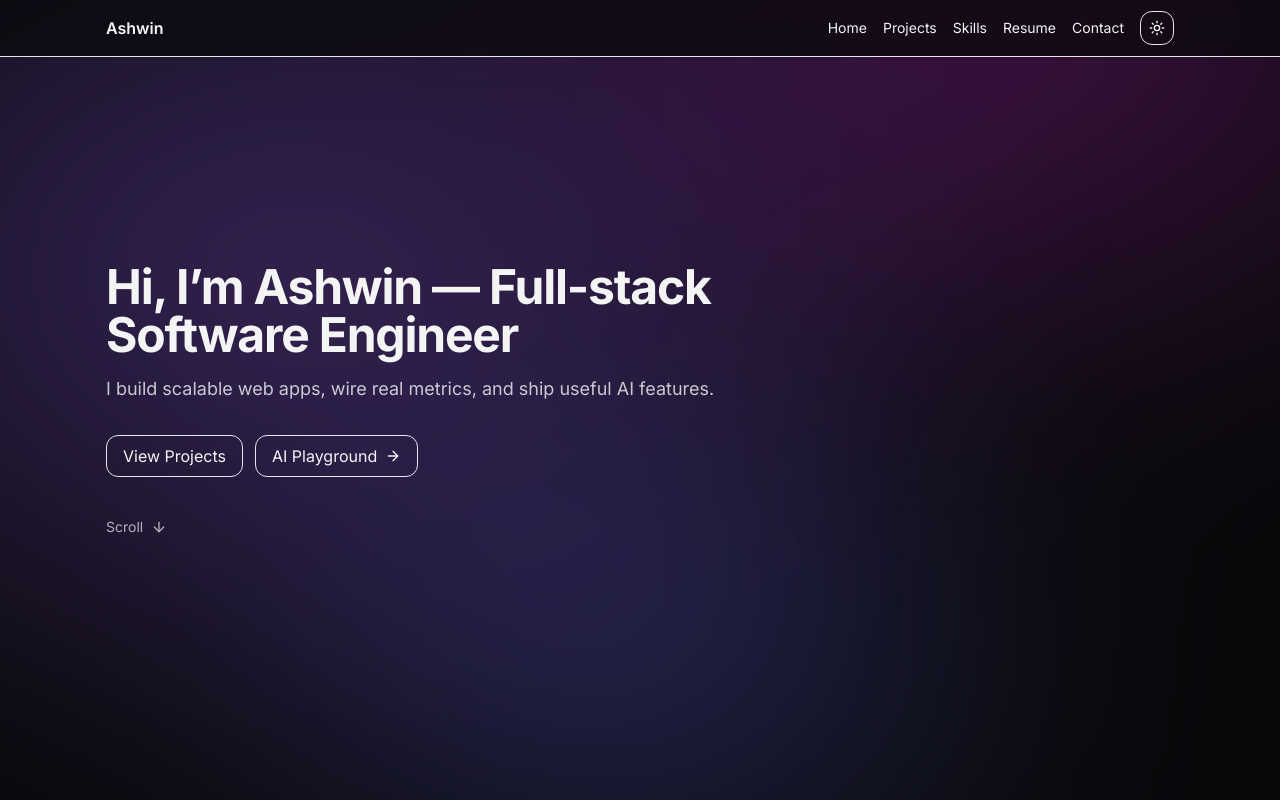
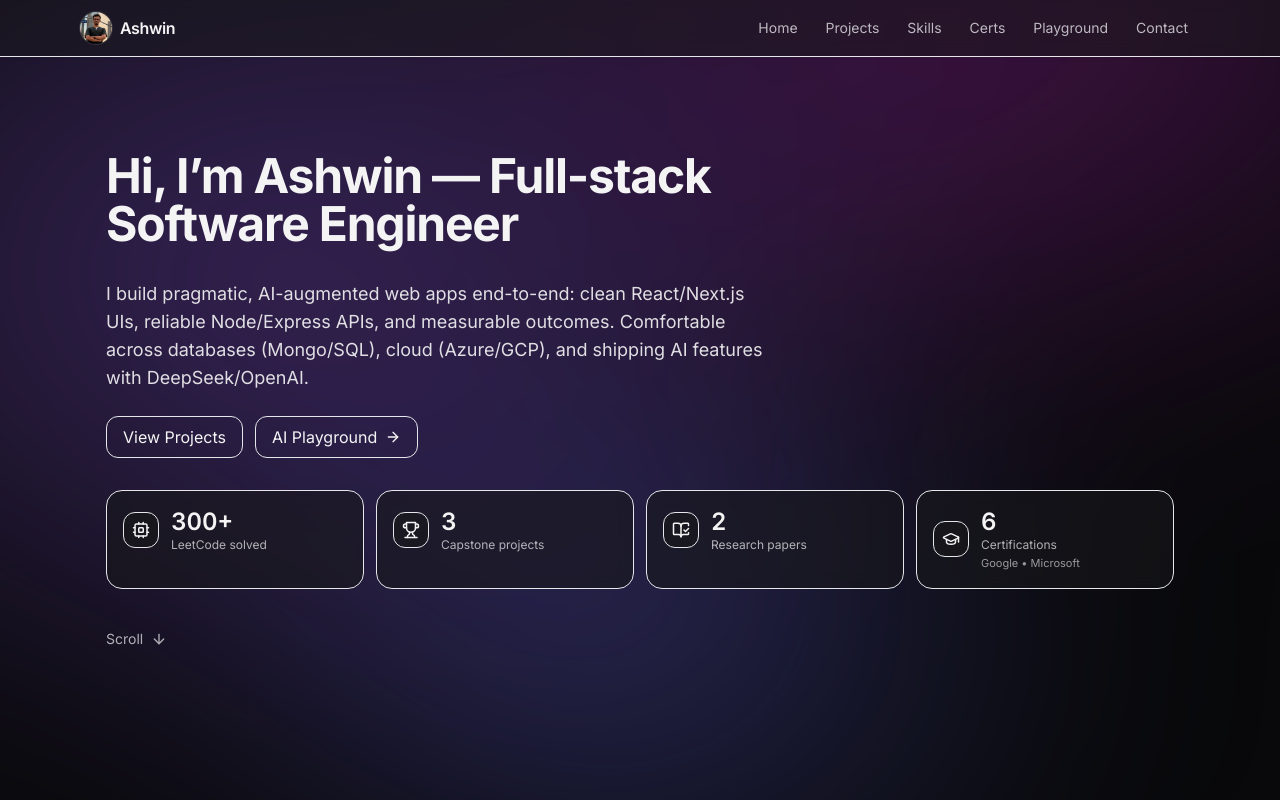
Before and after one commit to Ashking07/Ashwin-portfolio, a Next.js app: page / in a window 1280 px wide. Built offline with nearby package versions, Linux system fonts and the light colour scheme.

Commit message:
Improved Landing page

```diff
--- a/app/layout.tsx
+++ b/app/layout.tsx
@@ -4,6 +4,7 @@ import { Inter } from 'next/font/google'
 import Header from '@/components/Header'
 import Footer from '@/components/Footer'
 import { ThemeProvider } from '@/components/ThemeProvider'
+import Navbar from '@/components/NavBar'
 
 const inter = Inter({ subsets: ['latin'] })
 
@@ -19,7 +20,8 @@ return (
 <html lang="en" suppressHydrationWarning>
 <body className={`${inter.className} bg-white text-gray-900 dark:bg-zinc-950 dark:text-zinc-100`}>
 <ThemeProvider>
-<Header />
+{/* <Header /> */}
+ <Navbar />
 <main className="container mx-auto px-4 py-10">{children}</main>
 {/* <Footer /> */}
 </ThemeProvider>
--- a/app/page.tsx
+++ b/app/page.tsx
@@ -11,6 +11,7 @@ import UrlTagger from '@/components/UrlTagger'
 import ContactCard from '@/components/ContactCard'
 import ProjectsGrid from '@/components/ProjectsGrid'
 import Footer from '@/components/Footer'
+import HeroStats from '@/components/HeroStats'
 const AIChat = dynamic(() => import('@/components/AIChat'), { ssr: false })
 
 export default function HomePage() {
@@ -22,20 +23,29 @@ export default function HomePage() {
       <Section
   id="hero"
   headline={`Hi, I’m Ashwin — Full-stack\nSoftware Engineer`}
-        className="snap-section"
-        sub="I build scalable web apps, wire real metrics, and ship useful AI features."
+  sub={undefined}
 >
-        <div className="mt-6 flex gap-3">
-          <a className="px-4 py-2 rounded-xl border" href="#projects">
+  {/* About me */}
+  <p className="max-w-2xl text-lg opacity-90">
+    I build pragmatic, AI-augmented web apps end-to-end: clean React/Next.js UIs, reliable Node/Express
+    APIs, and measurable outcomes. Comfortable across databases (Mongo/SQL), cloud (Azure/GCP),
+    and shipping AI features with DeepSeek/OpenAI.
+  </p>
+
+  {/* CTAs */}
+  <div className="mt-6 flex flex-wrap gap-3">
+    <a className="px-4 py-2 rounded-xl border hover:shadow-sm transition" href="#projects">
       View Projects
     </a>
-          <a
-            className="px-4 py-2 rounded-xl border inline-flex items-center gap-2"
-            href="#playground"
-          >
+    <a className="px-4 py-2 rounded-xl border inline-flex items-center gap-2 hover:shadow-sm transition" href="#playground">
       AI Playground <ArrowRight size={16} />
     </a>
   </div>
+
+  {/* Stats rail */}
+  <HeroStats />
+
+  {/* Subtle “scroll” affordance */}
   <div className="mt-10 hidden md:flex items-center gap-2 text-sm opacity-70">
     <span>Scroll</span>
     <ArrowDown size={16} />
--- a/components/AIChat.tsx
+++ b/components/AIChat.tsx
@@ -5,6 +5,7 @@ import { createPortal } from 'react-dom'
 import { AnimatePresence, motion } from 'framer-motion'
 
 const HIDE_ON_IDS = [
+  'hero',
   'projects',          // Featured Projects
   'certs',    // Research & Certifications (rename if your id differs)
   'footer',            // if you used <Section id="footer" ...>
--- /dev/null
+++ b/components/AvatarThumb.tsx
@@ -0,0 +1,30 @@
+'use client'
+
+import Image from 'next/image'
+import { useState } from 'react'
+
+export default function AvatarThumb({ src, alt }: { src: string; alt: string }) {
+  const [ok, setOk] = useState(true)
+
+  if (!ok) {
+    return (
+      <span className="grid h-8 w-8 place-items-center rounded-full bg-zinc-200 text-[12px] font-bold text-zinc-700 ring-1 ring-black/5 dark:bg-zinc-800 dark:text-zinc-200 dark:ring-white/10">
+        AK
+      </span>
+    )
+  }
+
+  return (
+    <span className="relative h-8 w-8 overflow-hidden rounded-full ring-1 ring-black/5 dark:ring-white/10">
+      <Image
+        src={src}
+        alt={alt}
+        fill
+        sizes="32px"
+        priority
+        className="object-cover"
+        onError={() => setOk(false)}
+      />
+    </span>
+  )
+}
--- /dev/null
+++ b/components/HeroStats.tsx
@@ -0,0 +1,62 @@
+'use client'
+
+import { motion } from 'framer-motion'
+import { Trophy, GraduationCap, BookOpenCheck, Cpu } from 'lucide-react'
+import resume from '@/content/data/resume.json'
+import stats from '@/content/data/hero-stats.json'
+
+const tiles = (certCount: number) => [
+  {
+    label: 'LeetCode solved',
+    value: `${stats.leetcode}+`,
+    icon: <Cpu size={18} />,
+  },
+  {
+    label: 'Capstone projects',
+    value: stats.capstones,
+    icon: <Trophy size={18} />,
+  },
+  {
+    label: 'Research papers',
+    value: stats.papers,
+    icon: <BookOpenCheck size={18} />,
+  },
+  {
+    label: 'Certifications',
+    value: certCount,
+    sub: 'Google • Microsoft',
+    icon: <GraduationCap size={18} />,
+  },
+]
+
+export default function HeroStats() {
+  const certCount = Array.isArray((resume as any).certifications)
+    ? (resume as any).certifications.length
+    : 0
+
+  return (
+    <div className="mt-8 grid w-full gap-3 sm:grid-cols-2 lg:grid-cols-4">
+      {tiles(certCount).map((t, i) => (
+        <motion.div
+          key={t.label}
+          initial={{ opacity: 0, y: 12, scale: 0.98 }}
+          whileInView={{ opacity: 1, y: 0, scale: 1 }}
+          viewport={{ once: true, amount: 0.6 }}
+          transition={{ type: 'spring', stiffness: 220, damping: 26, delay: i * 0.04 }}
+          className="rounded-2xl border bg-white/70 dark:bg-zinc-900/60 backdrop-blur p-4"
+        >
+          <div className="flex items-center gap-3">
+            <div className="grid h-9 w-9 place-items-center rounded-xl border bg-white/70 dark:bg-zinc-900/60">
+              {t.icon}
+            </div>
+            <div>
+              <div className="text-2xl font-semibold tabular-nums leading-tight">{t.value}</div>
+              <div className="text-xs opacity-70">{t.label}</div>
+              {t.sub && <div className="mt-0.5 text-[11px] opacity-60">{t.sub}</div>}
+            </div>
+          </div>
+        </motion.div>
+      ))}
+    </div>
+  )
+}
--- /dev/null
+++ b/components/Navbar.tsx
@@ -0,0 +1,60 @@
+'use client'
+
+import { useEffect, useState } from 'react'
+import Link from 'next/link'
+import Image from 'next/image'
+import AvatarThumb from './AvatarThumb'
+
+const links = [
+  { href: '#hero', label: 'Home' },
+  { href: '#projects', label: 'Projects' },
+  { href: '#skills', label: 'Skills' },
+  { href: '#certs', label: 'Certs' },
+  { href: '#playground', label: 'Playground' },
+  { href: '#contact', label: 'Contact' },
+]
+
+
+export default function Navbar() {
+  const [scrolled, setScrolled] = useState(false)
+
+  useEffect(() => {
+    const onScroll = () => setScrolled(window.scrollY > 8)
+    onScroll()
+    window.addEventListener('scroll', onScroll, { passive: true })
+    return () => window.removeEventListener('scroll', onScroll)
+  }, [])
+
+  return (
+    <header
+      className={[
+        'sticky top-0 z-50 border-b',
+        'backdrop-blur supports-[backdrop-filter]:bg-white/60 dark:supports-[backdrop-filter]:bg-zinc-900/50',
+        'bg-white/70 dark:bg-zinc-900/40',
+        scrolled ? 'shadow-[0_1px_12px_rgba(0,0,0,0.06)]' : 'shadow-none',
+      ].join(' ')}
+    >
+      <nav className="mx-auto flex h-14 max-w-6xl items-center gap-4 px-4">
+        <Link
+  href="#hero"
+  className="flex items-center gap-2 font-semibold tracking-tight text-zinc-900 dark:text-zinc-100"
+>
+  <AvatarThumb src="/ashwin.jpg" alt="Ashwin Kapile" />
+  <span>Ashwin</span>
+</Link>
+
+        <div className="ml-auto hidden gap-1 sm:flex">
+          {links.map((l) => (
+            <a
+              key={l.href}
+              href={l.href}
+              className="rounded-xl px-3 py-1.5 text-sm text-zinc-700/90 hover:text-zinc-900 hover:bg-zinc-900/[.04] dark:text-zinc-200/80 dark:hover:text-white dark:hover:bg-white/10 transition"
+            >
+              {l.label}
+            </a>
+          ))}
+        </div>
+      </nav>
+    </header>
+  )
+}
--- /dev/null
+++ b/content/data/hero-stats.json
@@ -0,0 +1,5 @@
+{
+  "leetcode": 300,
+  "capstones": 3,
+  "papers": 2
+}
--- a/styles/globals.css
+++ b/styles/globals.css
@@ -90,3 +90,7 @@ input:focus, textarea:focus, a:focus, button:focus{
 .safe-bottom {
   padding-bottom: calc(var(--chat-h) + 2.5rem + env(safe-area-inset-bottom));
 }
+
+
+/* Optional: slightly larger hero headline tracking */
+.h1-tight { letter-spacing: -0.02em; }
```
Also changed, not shown: public/ashwin.jpg (added). Lines whose indentation alone changed are shown as unchanged.
